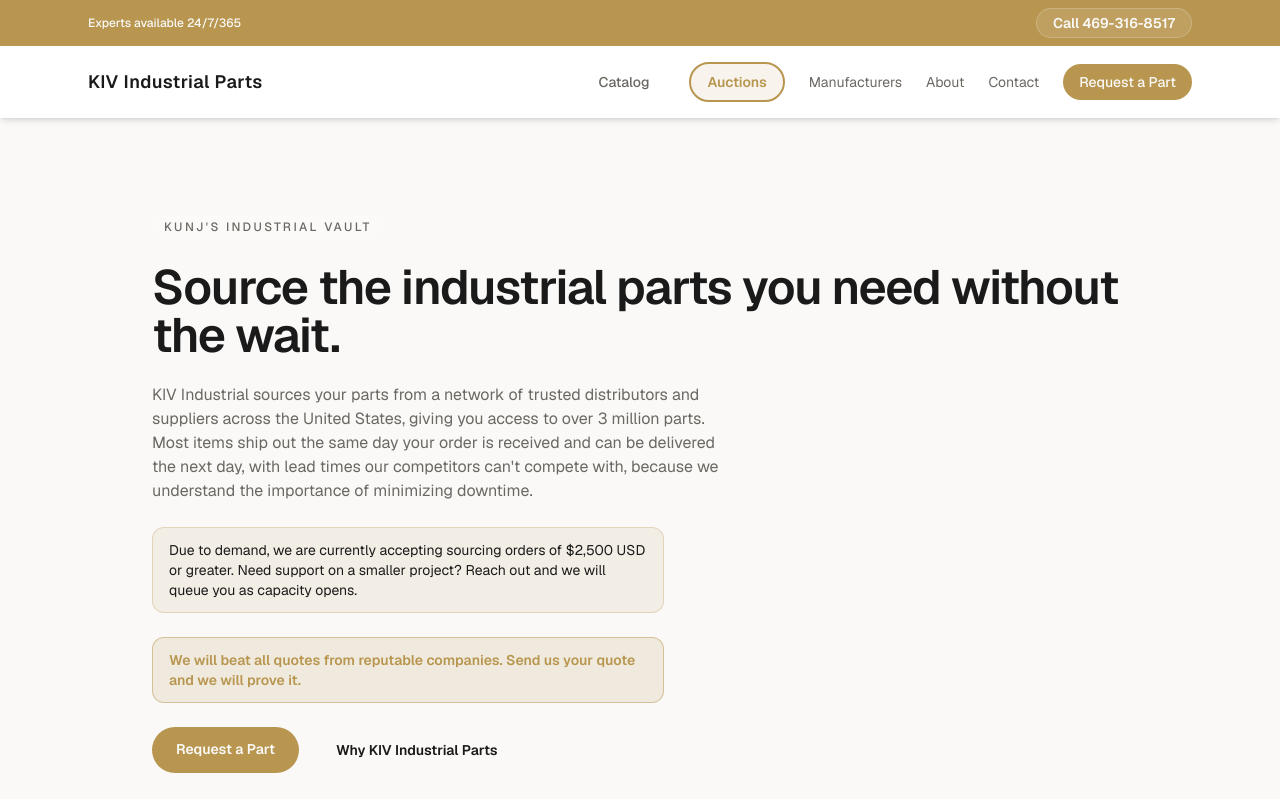
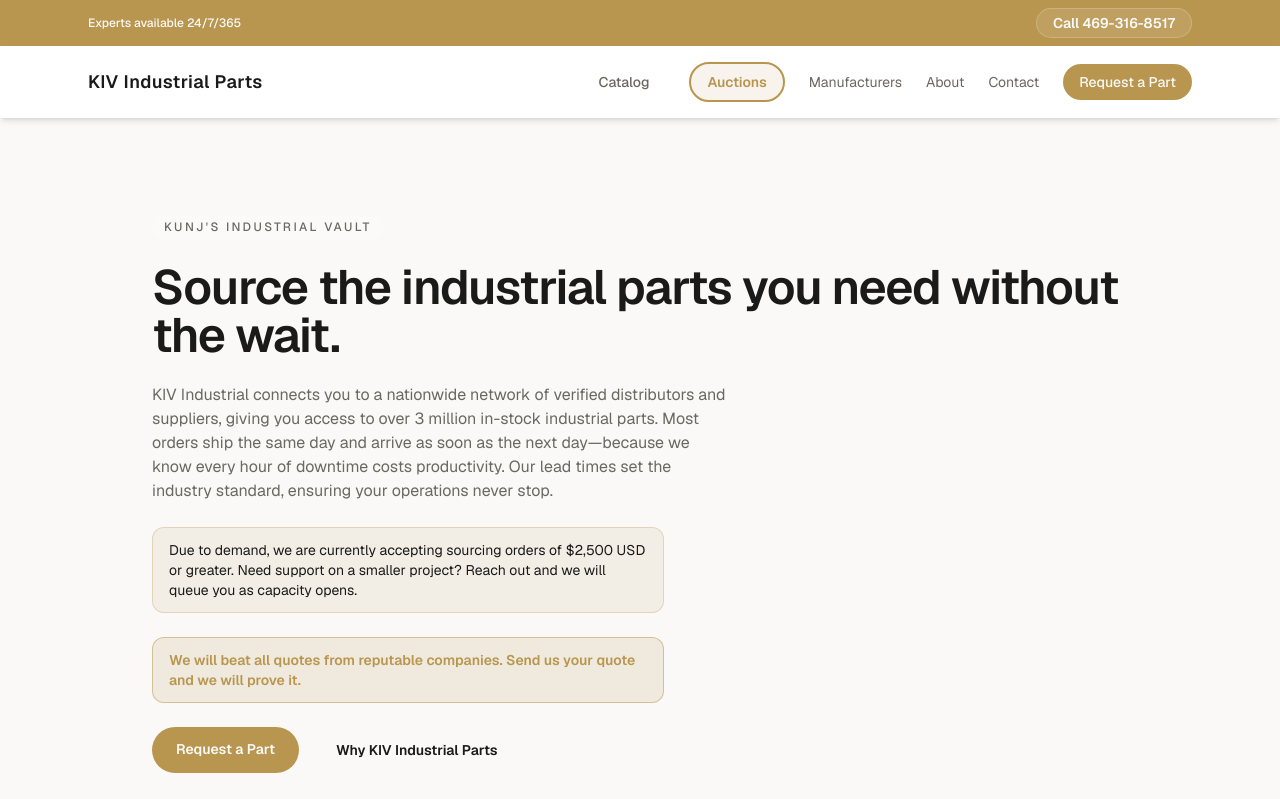
Before and after one commit to kunjtapiawala/kivindustrial, a Next.js app: page / in a window 1280 px wide. Shown: the top 799 px of the page. Built offline with nearby package versions, Linux system fonts and the light colour scheme.

Commit message:
Update hero description with polished copy emphasizing productivity and industry-standard lead times

```diff
--- a/src/app/page.tsx
+++ b/src/app/page.tsx
@@ -28,7 +28,7 @@ const Home = () => {
               Source the industrial parts you need without the wait.
           </h1>
             <p className="text-base text-muted sm:max-w-xl">
-              KIV Industrial sources your parts from a network of trusted distributors and suppliers across the United States, giving you access to over 3 million parts. Most items ship out the same day your order is received and can be delivered the next day, with lead times our competitors can't compete with, because we understand the importance of minimizing downtime.
+              KIV Industrial connects you to a nationwide network of verified distributors and suppliers, giving you access to over 3 million in-stock industrial parts. Most orders ship the same day and arrive as soon as the next day—because we know every hour of downtime costs productivity. Our lead times set the industry standard, ensuring your operations never stop.
             </p>
             <p className="rounded-xl border border-accent/30 bg-accent/10 px-4 py-3 text-sm text-primary sm:max-w-lg">
               Due to demand, we are currently accepting sourcing orders of $2,500 USD or greater. Need support on a smaller project? Reach out and we will queue you as capacity opens.
```
